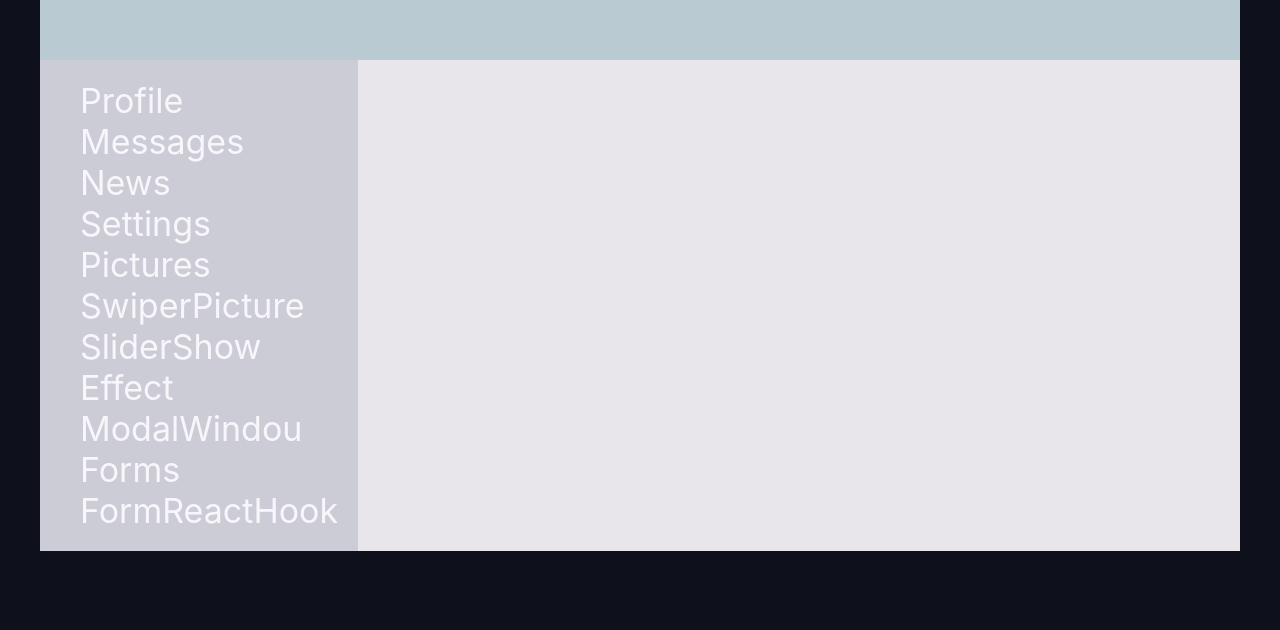
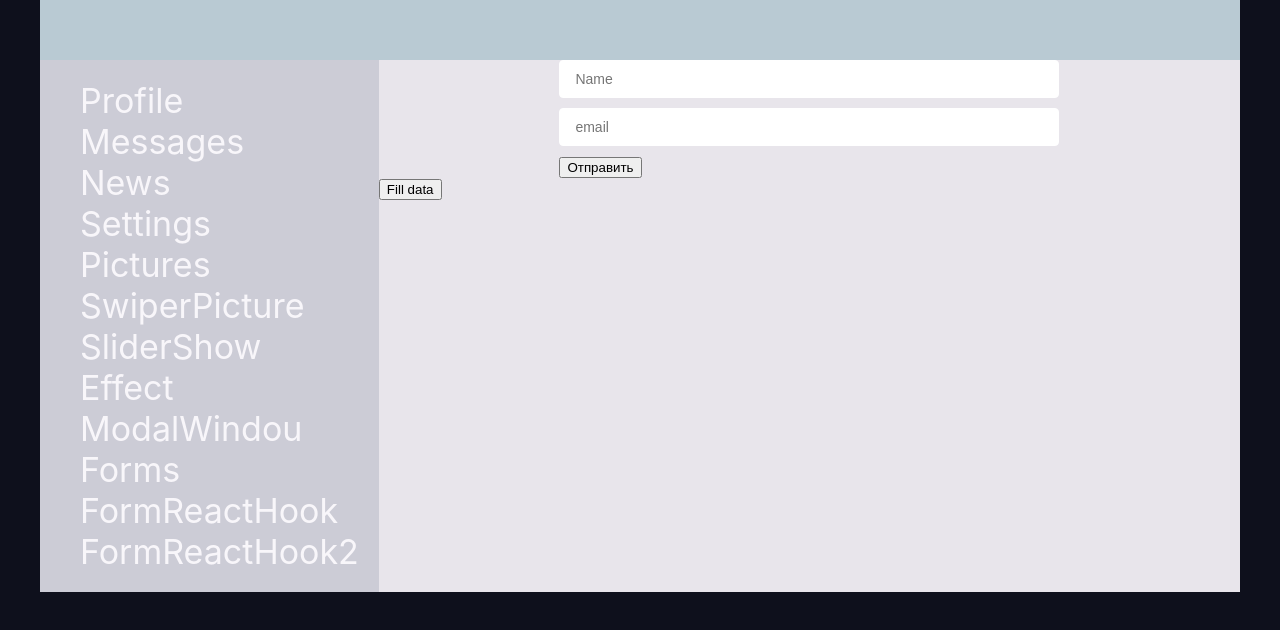
Before and after one commit to Inna7777/FirstProjectReact, a React (Create React App) app: page /formreact2 in a window 1280 px wide. Shown: the top 630 px of the page. Built offline with nearby package versions, Linux system fonts and the light colour scheme.

Commit message:
update  FormReactHook

```diff
--- a/src/App.js
+++ b/src/App.js
@@ -15,6 +15,7 @@ import ModalWindow from "./components/ModalWindow/ModalWindow";
 import WindowDialog from "./components/WindowDialog/WindowDialog";
 import Forms from "./components/Form/Form";
 import FormReactHook from "./components/FormReactHook/FormReactHook";
+import FormReactHook2 from "./components/FormReactHook2/FormReactHook2";
 
 const App = (props) => {
   return (
@@ -44,6 +45,7 @@ const App = (props) => {
             <Route path="/windowdialog" element={<WindowDialog />} />
             <Route path="/forms" element={<Forms />} />
             <Route path="/formreact" element={<FormReactHook />} />
+            <Route path="/formreact2" element={<FormReactHook2/>} />
           </Routes>
           {/* <Profile/> */}
           {/* <Dialogs/> */}
--- /dev/null
+++ b/src/components/FormReactHook2/FormReactHook2.jsx
@@ -0,0 +1,74 @@
+import React from "react";
+import { useForm  } from "react-hook-form";
+
+const FormReactHook2 = () => {
+  const {
+    register,
+    handleSubmit,
+    formState: { errors },
+    reset,
+    watch,
+    setValue
+
+  } = useForm(
+    //при каких событиях должен срабатывать
+
+    { mode: "onChange" }
+  );
+  const onSubmit = (data) => {
+    // функция принимает все поля формы (обработчик формы)
+    alert(`Your name ${data.name}, Your name ${data.email}`);
+    reset();
+  };
+
+  const watchName = watch('name',)
+  React.useEffect(() => { // помогает отследить работу функций и переменных
+    const subscription = watch((value, { name, type }) =>
+      console.log(value, name, type)
+    )
+    return () => subscription.unsubscribe()
+  }, [watch])
+
+  return (
+    <div>
+      <form onSubmit={handleSubmit(onSubmit)}>
+        <input
+          {...register("name", {
+            required: "Не ввели имя",
+          })}
+          type="text"
+          placeholder="Name"
+        />
+        {/* Сообщение об ошибке */}
+        {errors?.name && (
+          <div style={{ color: "red" }}>{errors?.name?.message}</div>
+        )}
+        {/* <div style={{color: 'red'}}>{errors?.name && <p> {errors?.name?.message || 'Eroor!'}</p>}</div> */}
+
+        <input
+          {...register("email", {
+            required: "Не правильный mail",
+            pattern: {
+              value:
+                /^(([^<>()[\].,;:\s@"]+(\.[^<>()[\].,;:\s@"]+)*)|(".+"))@(([^<>()[\].,;:\s@"]+\.)+[^<>()[\].,;:\s@"]{2,})$/,
+              message: "Введите правильный email",
+            },
+          })}
+          type="text"
+          placeholder="email"
+        />
+        {errors?.email && (
+          <div style={{ color: "red" }}>{errors?.email?.message}</div>
+        )}
+        <button>Отправить</button>
+
+      </form>
+      <button onClick={()=> {
+            setValue('name', 'max')
+            setValue('email', 'test@mail.ru')
+        }}>Fill data</button>
+    </div>
+  );
+};
+
+export default FormReactHook2;
--- a/src/components/Navbar/Navbar.jsx
+++ b/src/components/Navbar/Navbar.jsx
@@ -37,6 +37,9 @@ const Navbar = () => {
         <div className={`${s.item} ${s.active}`}>
         <NavLink to="/formreact" activeClassName={s.activeLink}>FormReactHook</NavLink>
         </div>
+        <div className={`${s.item} ${s.active}`}>
+        <NavLink to="/formreact2" activeClassName={s.activeLink}>FormReactHook2</NavLink>
+        </div>
 
 
     </nav>
```
